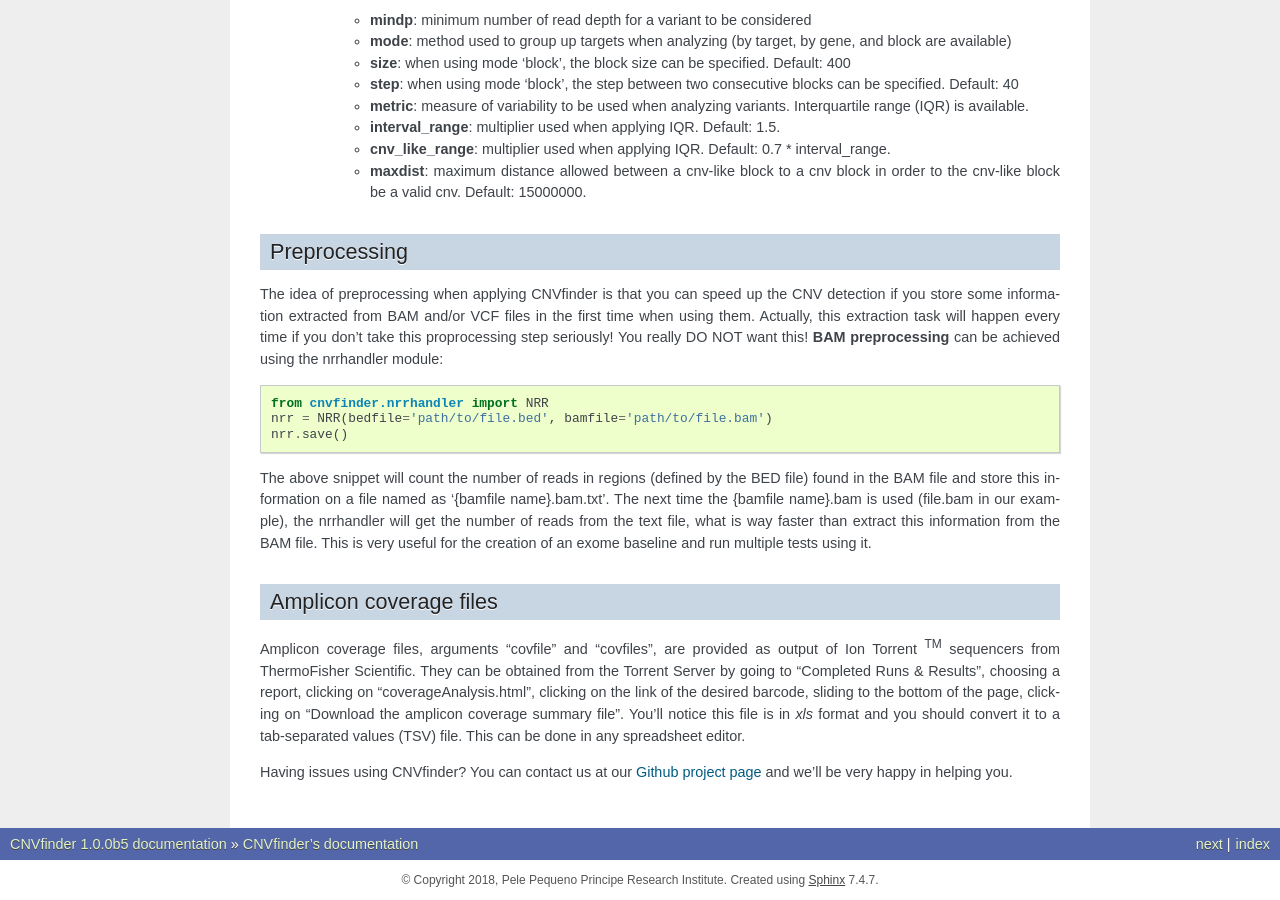
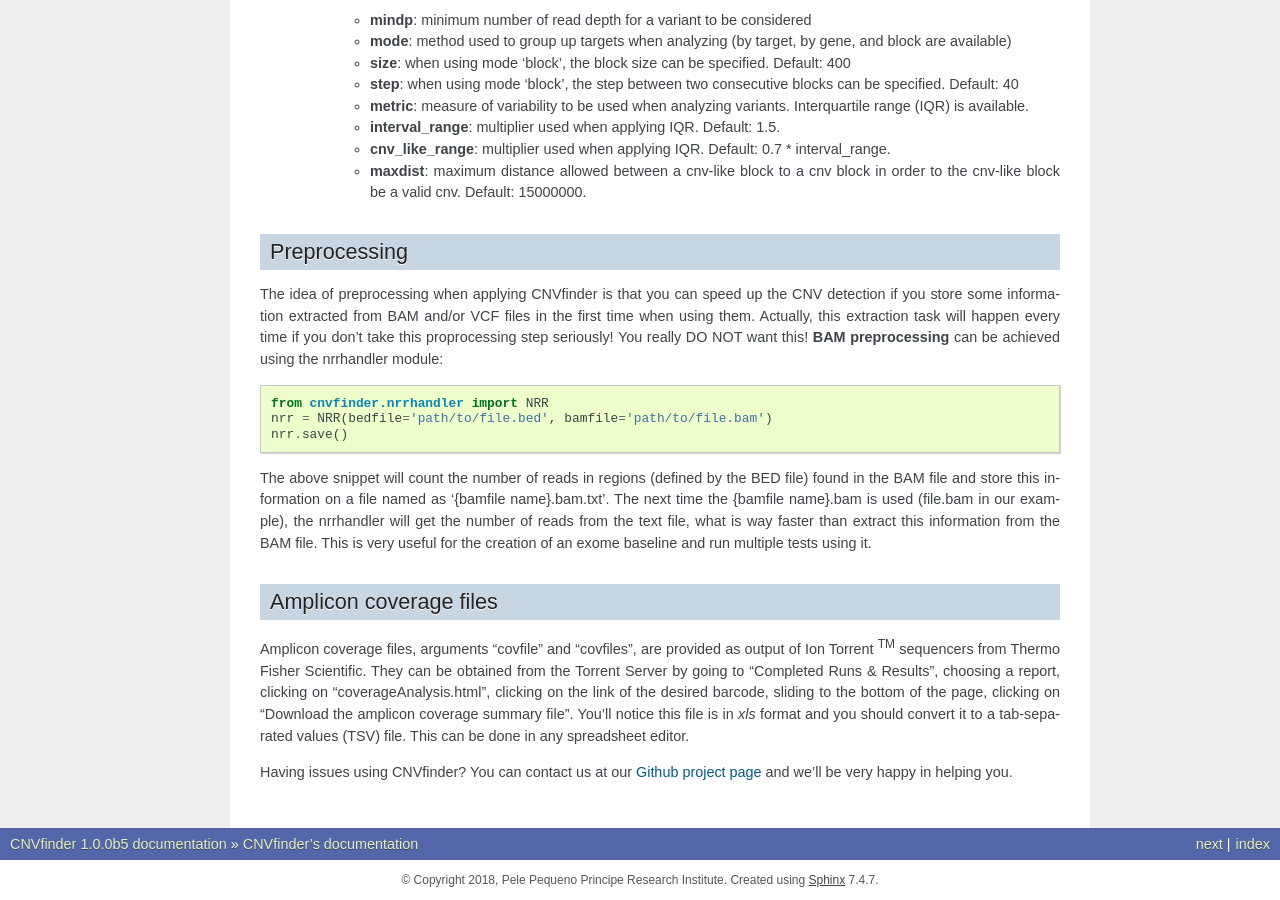
Before and after one commit to ip4-team/amplicnv, a Sphinx documentation site: the page built from docs/source/index.rst, in a window 1280 px wide and 900 px high, scrolled down 2684 px. Built offline with Sphinx 7.4.7, drawn with Linux system fonts in a browser that asks for light colours.

Commit message:
updated docs

```diff
--- a/docs/source/index.rst
+++ b/docs/source/index.rst
@@ -154,7 +154,7 @@ for the creation of an exome baseline and run multiple tests using it.
 
 Amplicon coverage files
 =======================
-Amplicon coverage files, arguments "covfile" and "covfiles", are provided as output of Ion Torrent :sup:`TM` sequencers from ThermoFisher Scientific.
+Amplicon coverage files, arguments "covfile" and "covfiles", are provided as output of Ion Torrent :sup:`TM` sequencers from Thermo Fisher Scientific.
 They can be obtained from the Torrent Server by going to "Completed Runs & Results", choosing a report, clicking on "coverageAnalysis.html", clicking on the link of the desired barcode,
 sliding to the bottom of the page, clicking on "Download the amplicon coverage summary file". You'll notice this file is in *xls* format and you should
 convert it to a tab-separated values (TSV) file. This can be done in any spreadsheet editor.
```
Also changed, not shown: README.md (+1 -2 lines).
